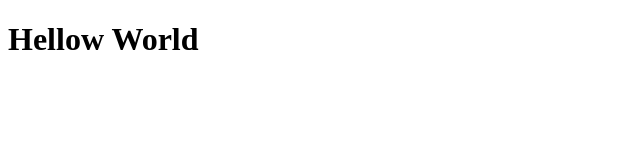
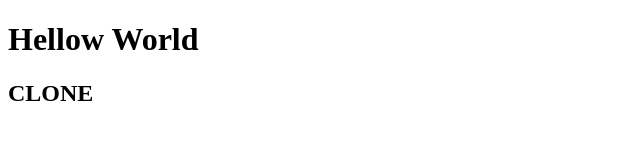
Before and after one commit to kolesn1kovw/project, a plain HTML site: page index.html in a window 1280 px wide. Shown: the whole page, without its empty margins (0-640 px from the left). Drawn offline with Linux system fonts and the light colour scheme.

Commit message:
index.html mod

```diff
--- a/index.html
+++ b/index.html
@@ -13,6 +13,7 @@
 
    <main>
       <h1>Hellow World</h1>
+      <h2>CLONE</h2>
    </main>
 
    <script src="main.js"></script>
```
